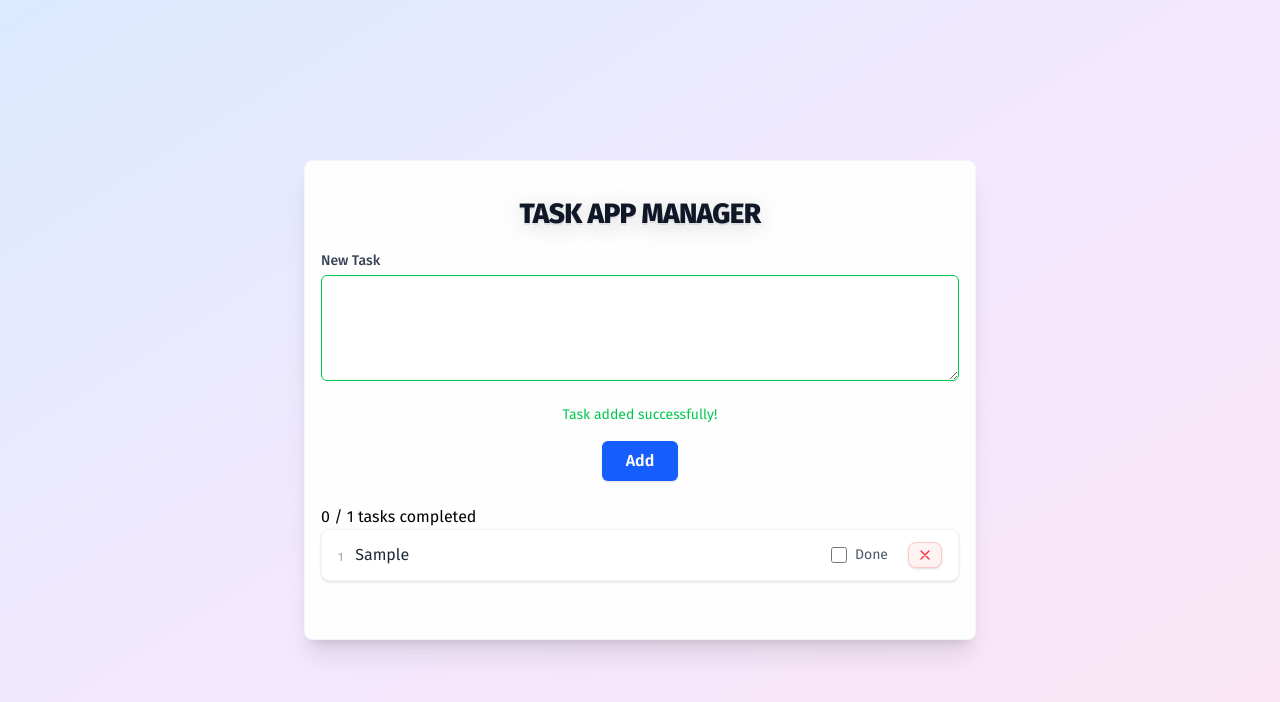
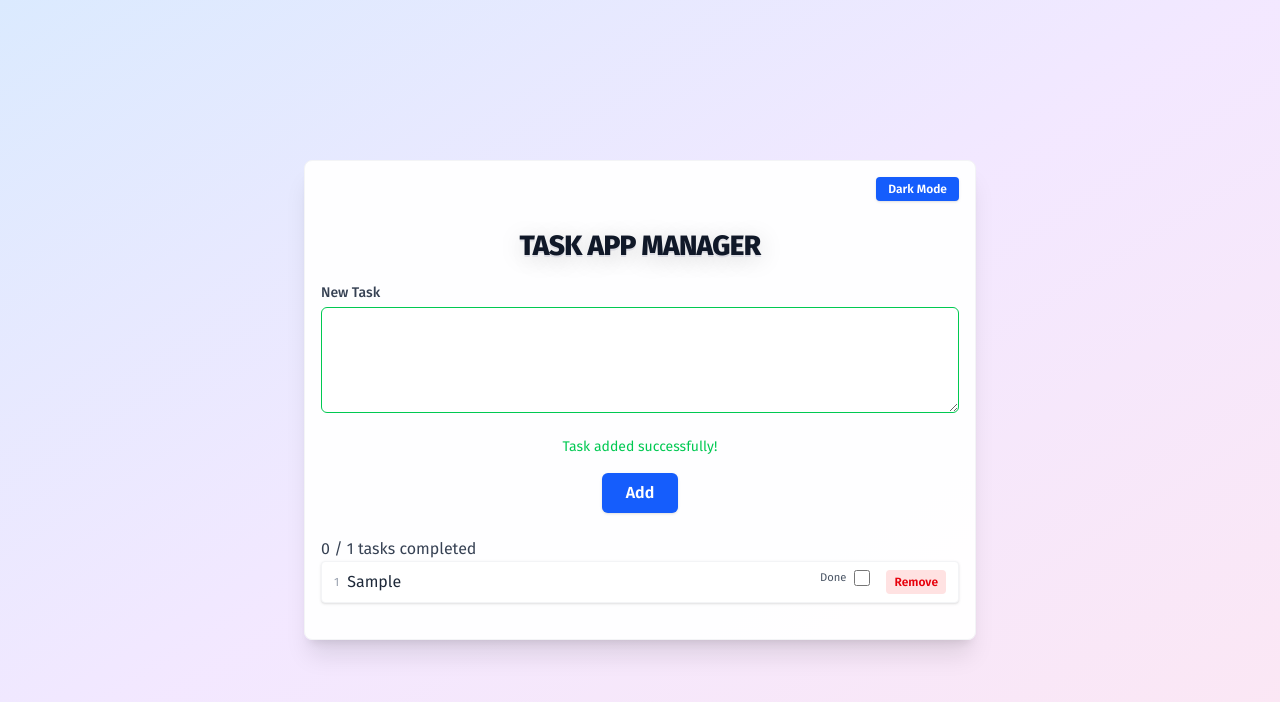
Before and after one commit to DiegoRoar/todo-tailwind-and-vue, a Vue app: page / in a window 1280 px wide. Both pictures are taken after typing "Sample" into the empty fields and a click on the button "Add". Shown: the top 702 px of the page. Built offline with nearby package versions, Linux system fonts and the light colour scheme.

Commit message:
dark light
Update theme color

```diff
--- a/src/App.vue
+++ b/src/App.vue
@@ -1,10 +1,28 @@
 <template>
   <main
-    class="min-h-screen flex items-center justify-center bg-gradient-to-br from-blue-100 via-purple-100 to-pink-100"
+    :class="[
+      'min-h-screen flex items-center justify-center transition-colors duration-300',
+      isDark
+        ? 'bg-gradient-to-br from-gray-900 via-gray-800 to-gray-700'
+        : 'bg-gradient-to-br from-blue-100 via-purple-100 to-pink-100',
+    ]"
   >
     <div
-      class="w-full max-w-2xl mx-auto min-h-screen md:min-h-[60vh] bg-white/95 shadow-xl border border-gray-100 rounded-lg flex flex-col items-center p-4"
+      :class="[
+        'w-full max-w-2xl mx-auto min-h-screen md:min-h-[60vh] shadow-xl border rounded-lg flex flex-col items-center p-4 transition-colors duration-300',
+        isDark
+          ? 'bg-gray-900 border-gray-700 text-gray-100'
+          : 'bg-white/95 border-gray-100 text-gray-900',
+      ]"
     >
+      <div class="w-full flex justify-end mb-2">
+        <button
+          class="btn-primary px-3 py-1 text-xs rounded transition dark:bg-gray-900 dark:text-gray-100 dark:hover:bg-gray-800"
+          @click="toggleDarkMode"
+        >
+          {{ isDark ? "Light Mode" : "Dark Mode" }}
+        </button>
+      </div>
       <h1 class="title-h1 text-[min(6vw,28px)] text-center my-4 tracking-tight">
         {{ title }}
       </h1>
@@ -12,11 +30,13 @@
       <div class="w-full mt-6">
         <p
           v-if="tasks.length < 1"
-          class="text-gray-400 text-center text-base italic py-8"
+          class="p-default text-center text-base italic py-8 transition-colors duration-300"
         >
           Add a task to get started...
         </p>
-        <p v-else>{{ totalDone }} / {{ tasks.length }} tasks completed</p>
+        <p v-else class="p-default">
+          {{ totalDone }} / {{ tasks.length }} tasks completed
+        </p>
         <TaskList
           :tasks="tasks"
           @toggle-done="toggleDone"
@@ -28,13 +48,15 @@
 </template>
 
 <script lang="ts" setup>
-import { computed, ref } from "vue";
+import { onMounted, ref, computed } from "vue";
 import FormTasks from "./components/forms/FormTasks.vue";
 import type { Task } from "./types";
 import TaskList from "./components/forms/TaskList.vue";
 
 const title = "Task App Manager";
 const tasks = ref<Task[]>([]);
+const isDark = ref(false);
+
 const addTask = (newTask: string) => {
   tasks.value.push({
     id: crypto.randomUUID(),
@@ -57,8 +79,36 @@ const removeTask = (id: string) => {
 const totalDone = computed(() =>
   tasks.value.reduce((total, task) => (task.done ? total + 1 : total), 0)
 );
-{
+
+function toggleDarkMode() {
+  isDark.value = !isDark.value;
+  const html = document.documentElement;
+  if (isDark.value) {
+    html.classList.add("dark");
+  } else {
+    html.classList.remove("dark");
+  }
 }
+
+onMounted(() => {
+  isDark.value = window.matchMedia("(prefers-color-scheme: dark)").matches;
+  if (isDark.value) {
+    document.documentElement.classList.add("dark");
+  }
+});
 </script>
 
-<style scoped></style>
+<style scoped>
+.list-enter-active,
+.list-leave-active {
+  transition: all 0.3s cubic-bezier(0.4, 0, 0.2, 1);
+}
+.list-enter-from,
+.list-leave-to {
+  opacity: 0;
+  transform: translateY(20px) scale(0.98);
+}
+.list-leave-active {
+  position: absolute;
+}
+</style>
--- a/src/components/forms/FormTasks.vue
+++ b/src/components/forms/FormTasks.vue
@@ -10,10 +10,10 @@
       :class="{ success: TaskAdded && !errorMessage }"
       @input="clearMessages"
     />
-    <p v-if="errorMessage" class="text-red-500 text-sm mt-1">
+    <p v-if="errorMessage" class="p-default text-red-500 text-sm mt-1">
       {{ errorMessage }}
     </p>
-    <p v-else-if="TaskAdded" class="text-green-500 text-sm mt-1">
+    <p v-else-if="TaskAdded" class="p-default text-green-500 text-sm mt-1">
       {{ TaskAdded }}
     </p>
     <div class="button-container">
--- a/src/components/forms/TaskList.vue
+++ b/src/components/forms/TaskList.vue
@@ -1,55 +1,47 @@
 <template>
-  <ul class="space-y-2">
+  <transition-group name="list" tag="ul" class="space-y-2">
     <li
-      v-for="(task, index) in tasks"
+      v-for="(task, index) in props.tasks"
       :key="task.id"
-      class="flex items-center gap-3 bg-white border border-gray-100 rounded-lg px-4 py-3 shadow-sm hover:shadow-md transition text-gray-800 text-base group"
+      class="flex items-start gap-2 bg-white dark:bg-gray-800 border border-gray-100 dark:border-gray-700 rounded px-3 py-2 shadow-sm text-gray-800 dark:text-gray-100 text-base"
+      :class="{
+        'line-through text-orange-400 dark:text-orange-300': task.done,
+      }"
+      :data-id="task.id"
     >
-      <span class="text-xs text-gray-400 mt-1">{{ index + 1 }}</span>
+      <span class="text-xs text-gray-400 dark:text-gray-300 mt-1">{{
+        index + 1
+      }}</span>
       <span
-        :class="
-          ['flex-1 break-words whitespace-pre-line min-w-0 transition'],
-          task.done ? 'line-through text-gray-400' : ''
-        "
+        class="flex-1 break-words whitespace-pre-line min-w-0 dark:text-gray-100"
+        >{{ task.title }}</span
       >
-        {{ task.title }}
-      </span>
-      <label class="flex items-center gap-2 text-sm text-gray-600 select-none">
+      <label
+        class="flex items-center gap-2 text-sm text-gray-600 dark:text-gray-200 select-none"
+      >
+        <small>Done</small>
         <input
           type="checkbox"
-          class="accent-blue-500 w-4 h-4 rounded border-gray-300 focus:ring-2 focus:ring-blue-400 transition"
           @input="emits('toggleDone', task.id)"
           :checked="task.done"
+          class="accent-blue-500 dark:accent-blue-400 w-4 h-4 rounded border-gray-300 dark:border-gray-600 focus:ring-2 focus:ring-blue-400 transition"
         />
-        <span class="hidden sm:inline">Done</span>
       </label>
       <button
-        class="ml-2 px-2 py-1 rounded-lg bg-red-50 text-red-500 border border-red-200 hover:bg-red-100 hover:text-red-700 transition text-xs font-semibold shadow-sm group-hover:scale-105 flex items-center justify-center"
+        class="ml-2 px-2 py-1 rounded bg-red-100 dark:bg-red-900 text-red-600 dark:text-red-200 hover:bg-red-200 dark:hover:bg-red-800 transition text-xs font-semibold"
         @click="emits('removeTask', task.id)"
         title="Remove task"
+        type="button"
       >
-        <svg
-          xmlns="http://www.w3.org/2000/svg"
-          class="h-4 w-4"
-          fill="none"
-          viewBox="0 0 24 24"
-          stroke="currentColor"
-        >
-          <path
-            stroke-linecap="round"
-            stroke-linejoin="round"
-            stroke-width="2"
-            d="M6 18L18 6M6 6l12 12"
-          />
-        </svg>
+        Remove
       </button>
     </li>
-  </ul>
+  </transition-group>
 </template>
 
 <script lang="ts" setup>
 import type { Task } from "../../types";
-const { tasks } = defineProps<{ tasks: Task[] }>();
+const props = defineProps<{ tasks: Task[] }>();
 
 const emits = defineEmits<{
   toggleDone: [id: string];
@@ -57,4 +49,6 @@ const emits = defineEmits<{
 }>();
 </script>
 
-<style scoped></style>
+<style>
+/* Ensure Tailwind dark mode is set to 'class' in tailwind.config.js */
+</style>
--- a/src/style.css
+++ b/src/style.css
@@ -21,7 +21,10 @@ body {
   }
 
   .label-default {
-    @apply text-sm font-medium text-gray-700 mb-1 w-full;
+    @apply text-sm font-medium text-gray-700 mb-1 w-full dark:text-white;
+  }
+  .p-default {
+    @apply text-gray-700 dark:text-white;
   }
   .title-h1 {
     @apply font-extrabold text-gray-900 tracking-tight mb-6 uppercase;
```
